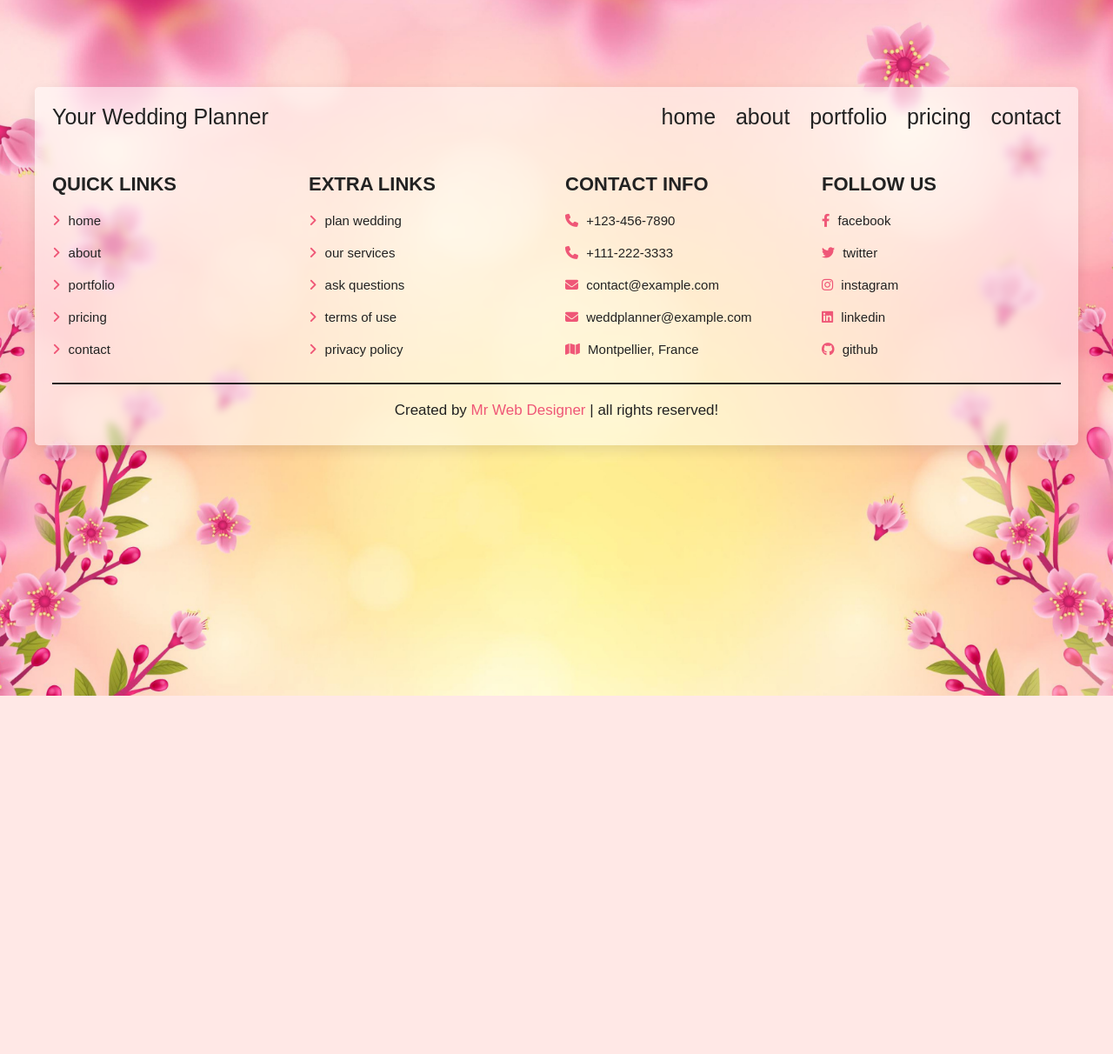
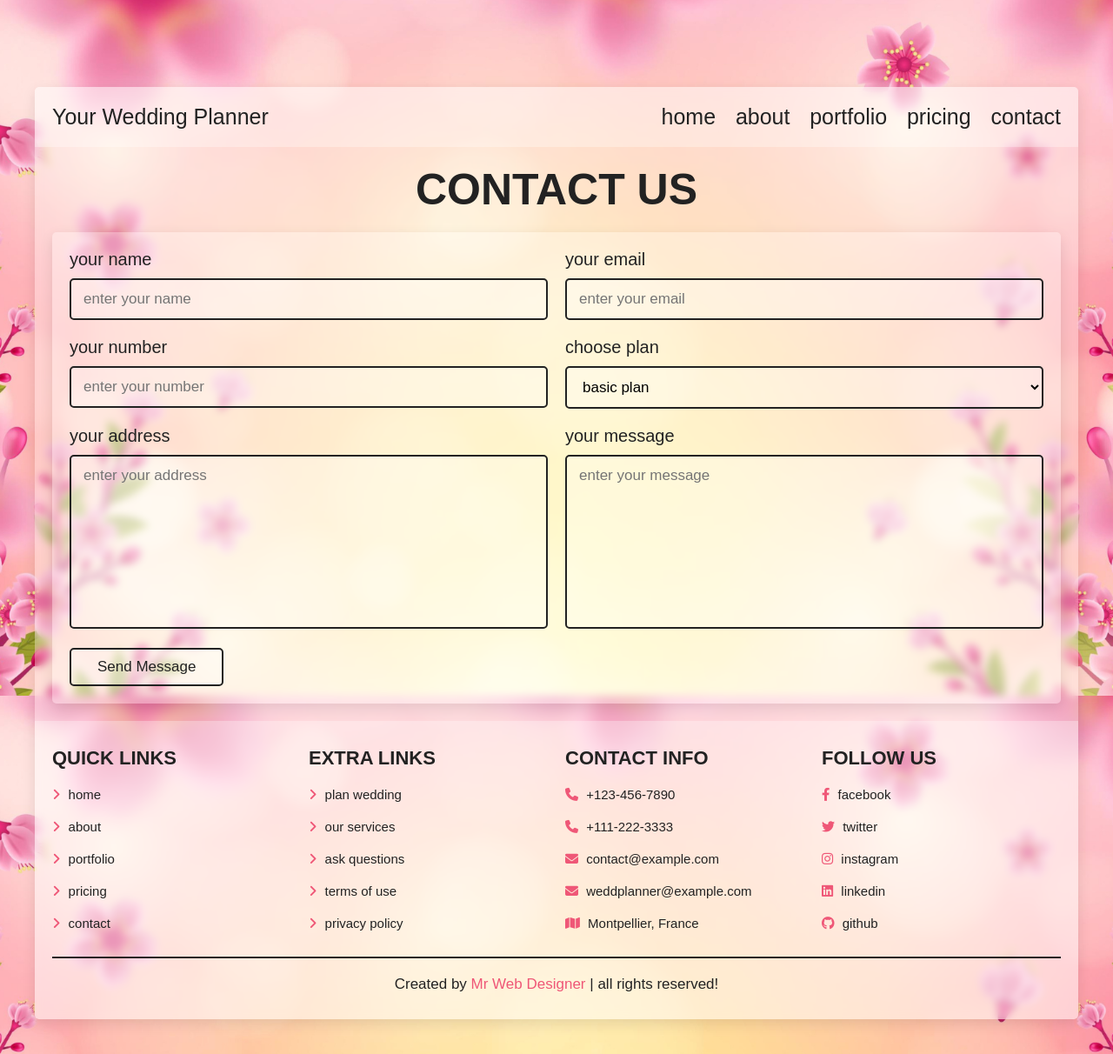
Before and after one commit to lesa-7/my_wedding_planner, a PHP site: page /contact.php in a window 1280 px wide. Shown: the top 1212 px of the page at 87% size. Before the commit the page ends 800 px from the top, so only its background shows below. Run offline with PHP 8.4, Linux system fonts and the light colour scheme.

Commit message:
contact section added

```diff
--- a/contact.php
+++ b/contact.php
@@ -1,3 +1,27 @@
+<?php
+
+$conn = mysqli_connect('localhost','root','','contact_db');
+
+if(isset($_POST['send'])){
+
+    $name = $_POST['name'];
+    $email = $_POST['email'];
+    $number = $_POST['number'];
+    $plan = $_POST['plan'];
+    $address = $_POST['address'];
+    $message = $_POST['message'];
+
+    $insert = "INSERT INTO `contact_form`(`name`, `email`, `number`, `plan`, `address`, `message`)
+    VALUES ('$name',' $email','$number','$plan',' $address',' $message')";
+
+
+    mysqli_query($conn, $insert);
+
+    header('location:contact.php');
+}
+
+?>
+
 <!DOCTYPE html>
 <html lang="en">
 <head>
@@ -26,6 +50,58 @@
 
 <?php @include 'header.php'; ?>
 
+<section class="contact">
+
+    <h1 class="heading">contact us</h1>
+
+    <form action="" method="post">
+
+    <div class="flex">
+
+        <div class="inputBox">
+            <span>your name</span>
+            <input type="text" placeholder="enter your name" name="name" required>
+        </div>
+
+        <div class="inputBox">
+            <span>your email</span>
+            <input type="email" placeholder="enter your email" name="email" required>
+        </div>
+
+        <div class="inputBox">
+            <span>your number</span>
+            <input type="number" placeholder="enter your number" name="number" required>
+        </div>
+
+        <div class="inputBox">
+            <span>choose plan</span>
+            <select name="plan">
+                <option value="basic">basic plan</option>
+                <option value="prem">premium plan</option>
+                <option value="ultimate">ultimate plan</option>
+            </select>
+        </div>
+
+        <div class="inputBox">
+            <span>your address</span>
+            <textarea name="address" placeholder="enter your address" required cols="30" rows="10"></textarea>
+        </div>
+
+        <div class="inputBox">
+            <span>your message</span>
+            <textarea name="message" placeholder="enter your message" required cols="30" rows="10"></textarea>
+        </div>
+
+    </div>
+
+    <input type="submit" value="send message" name="send" class="btn">
+
+
+    </form>
+
+
+</section>
+
 <?php @include 'footer.php'; ?>
 
 </div>
--- a/css/style.css
+++ b/css/style.css
@@ -412,6 +412,51 @@ color: var(--pink);
     color: var(--pink);
 }
 
+.contact form{
+    padding: 2rem;
+    box-shadow: var(--box-shadow);
+    border-radius: .5rem;
+    background: var(--transparent-white);
+}
+
+.contact form .flex{
+    display: flex;
+    flex-wrap: wrap;
+    gap: 2rem;
+}
+
+.contact form .flex .inputBox{
+    flex: 1 1 41rem;
+}
+
+.contact form .flex .inputBox span{
+    display: block;
+    margin-bottom: 1rem;
+    font-size: 2rem;
+    color: var(--black);
+}
+
+.contact form .flex .inputBox input,
+.contact form .flex .inputBox textarea,
+.contact form .flex .inputBox select{
+    width: 100%;
+    padding: 1.2rem 1.4rem;
+    border: var(--border);
+    border-radius: .5rem;
+    font-size: 1.7rem;
+    background: var(--transparent-white);
+}
+
+.contact form .flex .inputBox textarea{
+    height: 20rem;
+    resize: none;
+}
+
+.contact form .btn{
+    margin-top: 2rem;
+}
+
+
 
 
 
@@ -533,4 +578,9 @@ color: var(--pink);
     .services .slide .content p{
         font-size: 1.3rem;
     }
+
+    .contact form .btn{
+        display: block;
+        width: 100%;
+    }
 }
```
